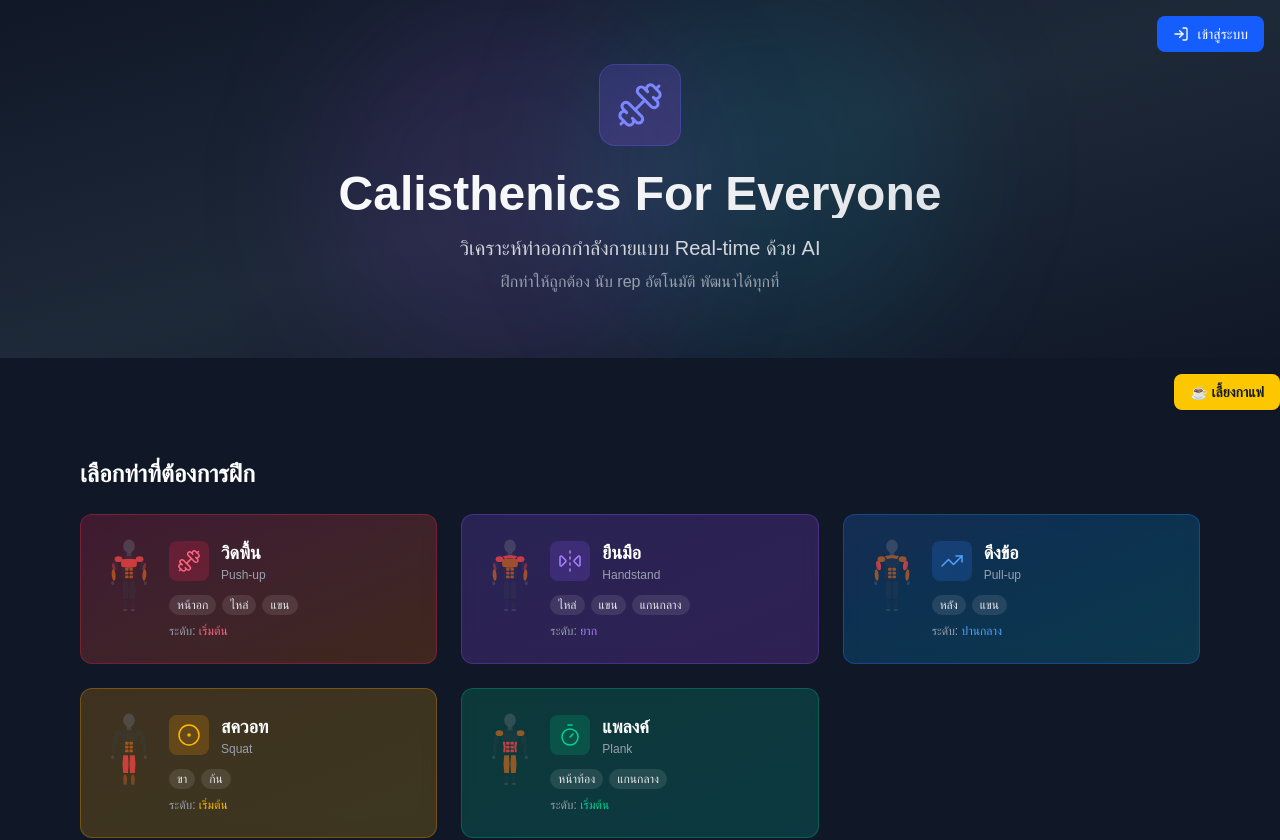
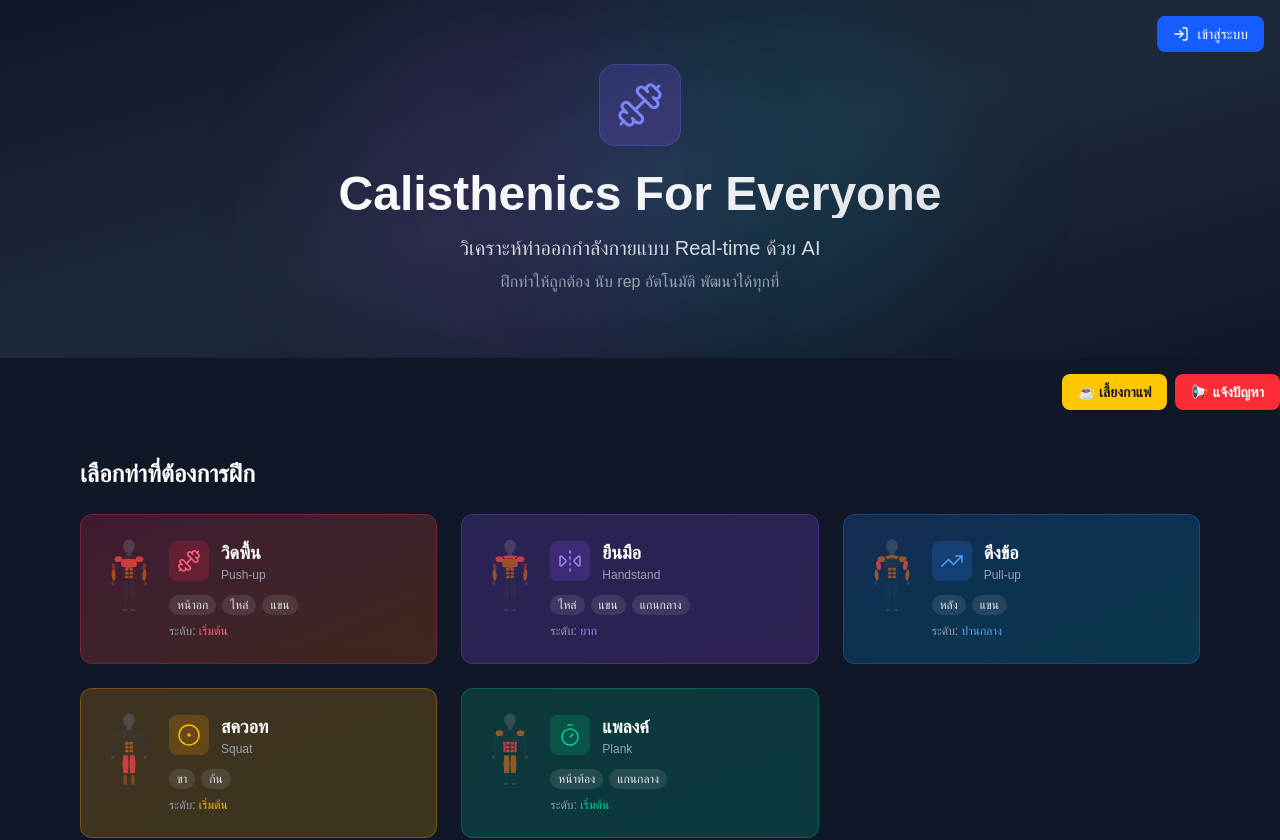
Before and after one commit to kiwabc123/calisthenicsForEveryOne, a Next.js app: page / in a window 1280 px wide. Shown: the top 840 px of the page. Built offline with nearby package versions, Linux system fonts and the light colour scheme; no server answers.

Commit message:
feat: add Report tab to support user issue reporting alongside donations

```diff
--- a/src/app/page.tsx
+++ b/src/app/page.tsx
@@ -127,13 +127,19 @@ export default function Home() {
         </div>
       </header>
 
-      {/* Donate tab */}
-      <div className="flex justify-end mt-4">
+      {/* Donate & Report tab */}
+      <div className="flex justify-end gap-2 mt-4">
         <Link
           href="/support"
           className="inline-flex items-center gap-2 px-4 py-2 bg-yellow-400 hover:bg-yellow-300 text-gray-900 font-bold rounded-lg text-sm shadow transition-colors"
         >
           <span>☕ เลี้ยงกาแฟ</span>
+        </Link>
+        <Link
+          href="/report"
+          className="inline-flex items-center gap-2 px-4 py-2 bg-red-500 hover:bg-red-400 text-white font-bold rounded-lg text-sm shadow transition-colors"
+        >
+          <span>📢 แจ้งปัญหา</span>
         </Link>
       </div>
 
```
